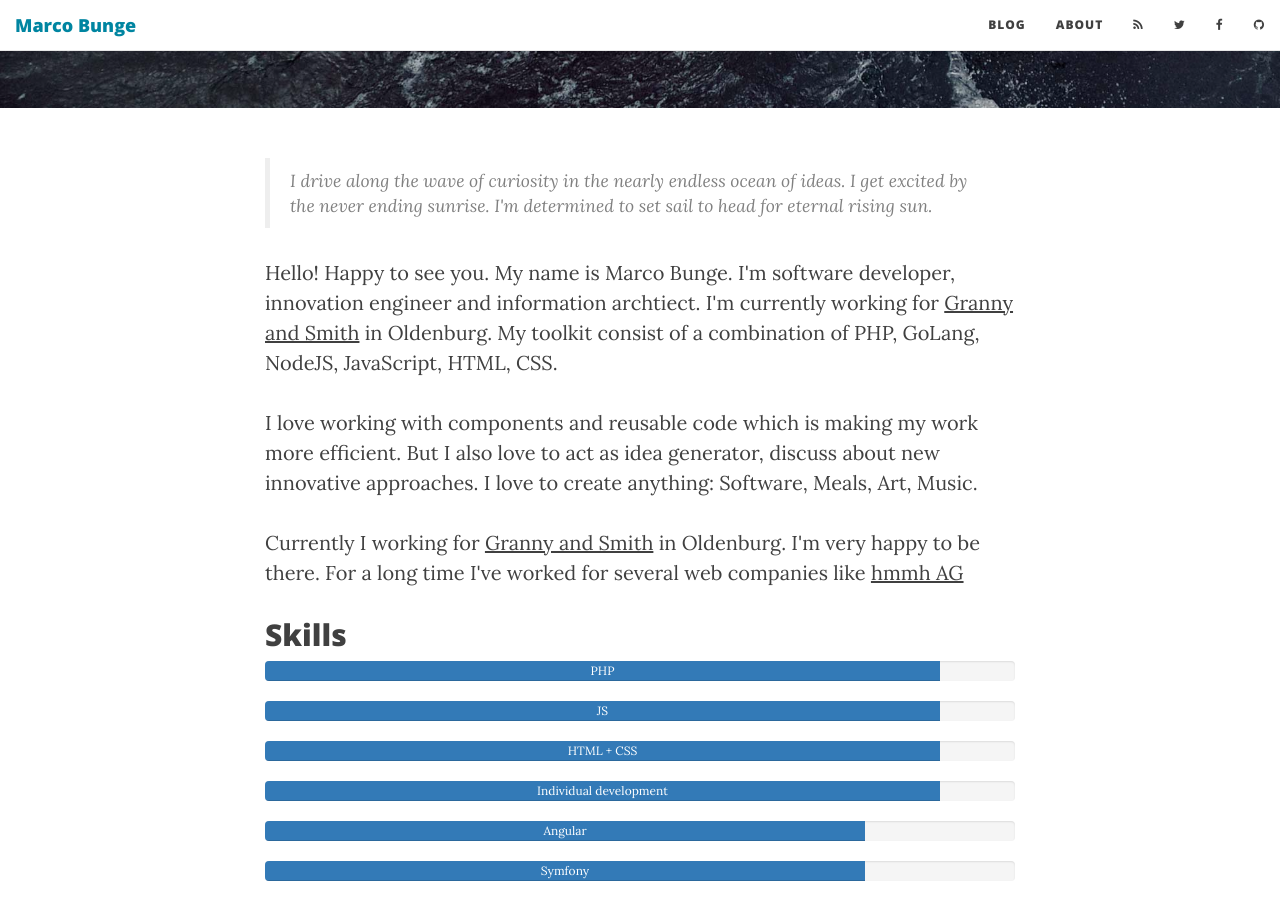
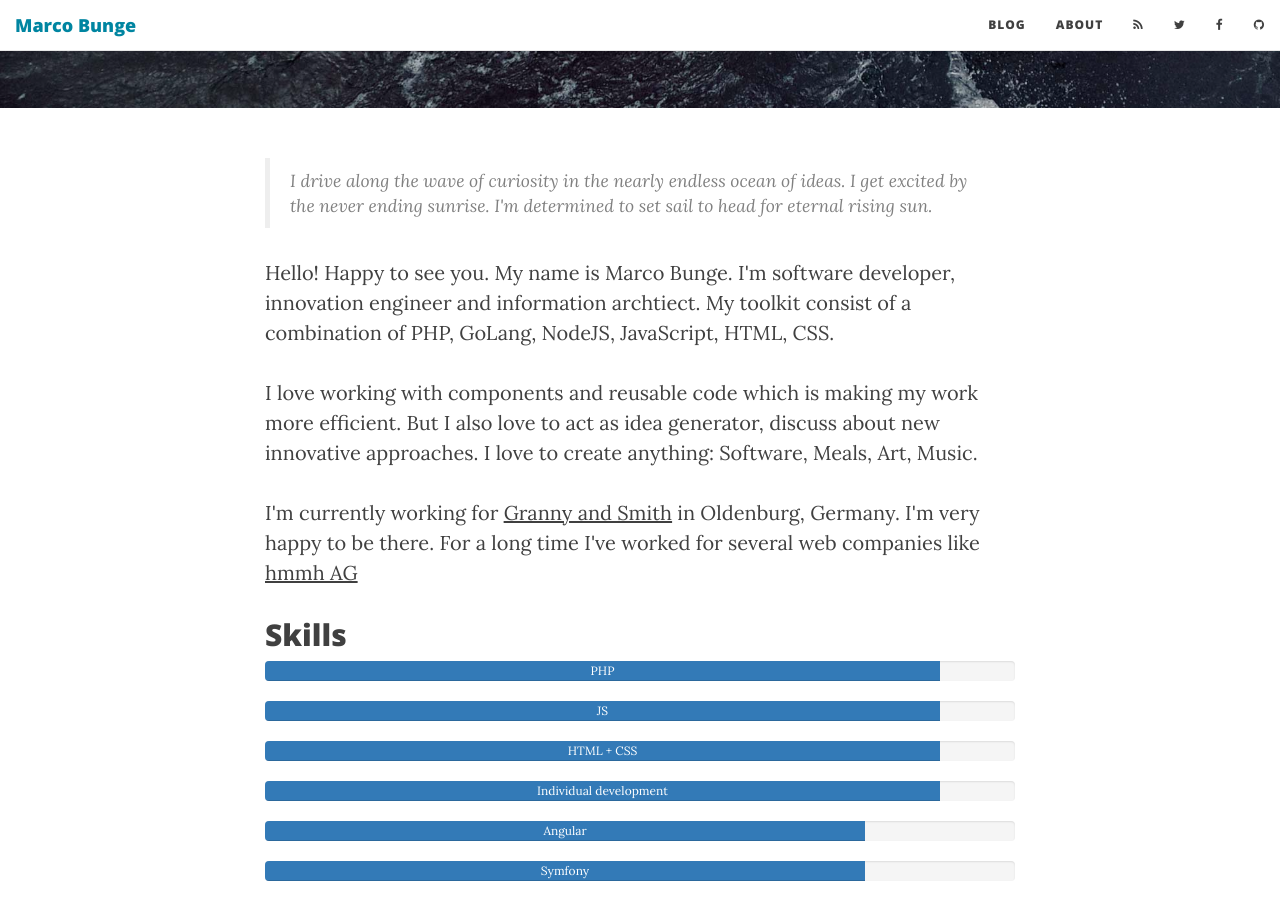
Before and after one commit to mbunge/mbunge.github.io, a Jekyll site: the page built from about.html, in a window 1280 px wide and 900 px high, scrolled down 400 px. Built offline with Jekyll 4.4.1, drawn with Linux system fonts in a browser that asks for light colours; nearby versions of some CDN libraries.

Commit message:
Update about.html

```diff
--- a/about.html
+++ b/about.html
@@ -8,9 +8,9 @@ header-img: "img/default.jpg"
 <blockquote>
 	I drive along the wave of curiosity in the nearly endless ocean of ideas. I get excited by the never ending sunrise. I'm determined to set sail to head for eternal rising sun.
 </blockquote>
-<p>Hello! Happy to see you. My name is Marco Bunge. I'm software developer, innovation engineer and information archtiect. I'm currently working for <a href="http://grannyandsmith.com">Granny and Smith</a> in Oldenburg. My toolkit consist of a combination of PHP, GoLang, NodeJS, JavaScript, HTML, CSS.</p>
+<p>Hello! Happy to see you. My name is Marco Bunge. I'm software developer, innovation engineer and information archtiect. My toolkit consist of a combination of PHP, GoLang, NodeJS, JavaScript, HTML, CSS.</p>
 <p>I love working with components and reusable code which is making my work more efficient. But I also love to act as idea generator, discuss about new innovative approaches. I love to create anything: Software, Meals, Art, Music.</p>
-<p>Currently I working for <a href="http://grannyandsmith.com">Granny and Smith</a> in Oldenburg. I'm very happy to be there. For a long time I've worked for several web companies like <a href="http://hmmh.de">hmmh AG</a></p>
+<p>I'm currently working for <a href="http://grannyandsmith.com">Granny and Smith</a> in Oldenburg, Germany. I'm very happy to be there. For a long time I've worked for several web companies like <a href="http://hmmh.de">hmmh AG</a></p>
 
 <h2>Skills</h2>
 <div class="progress">
```
